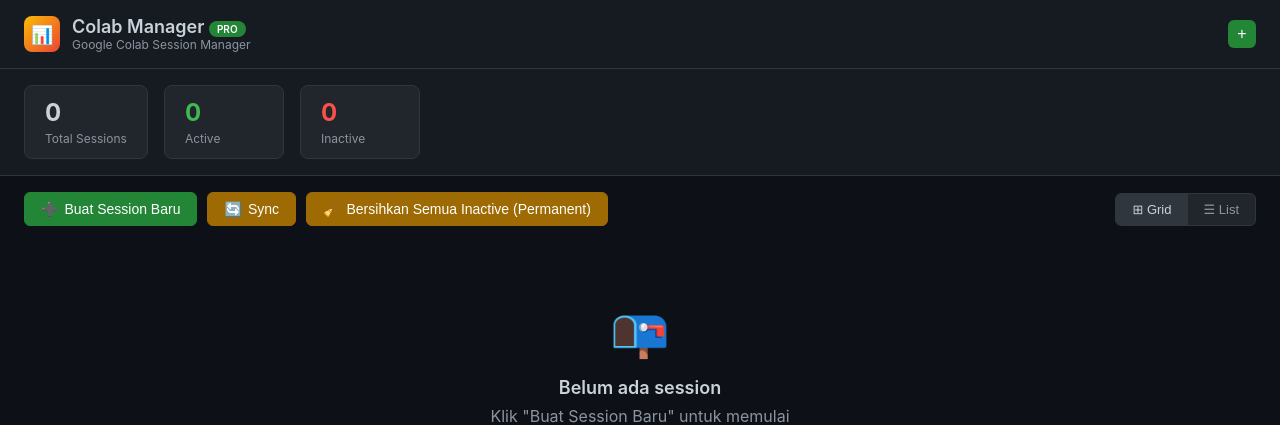
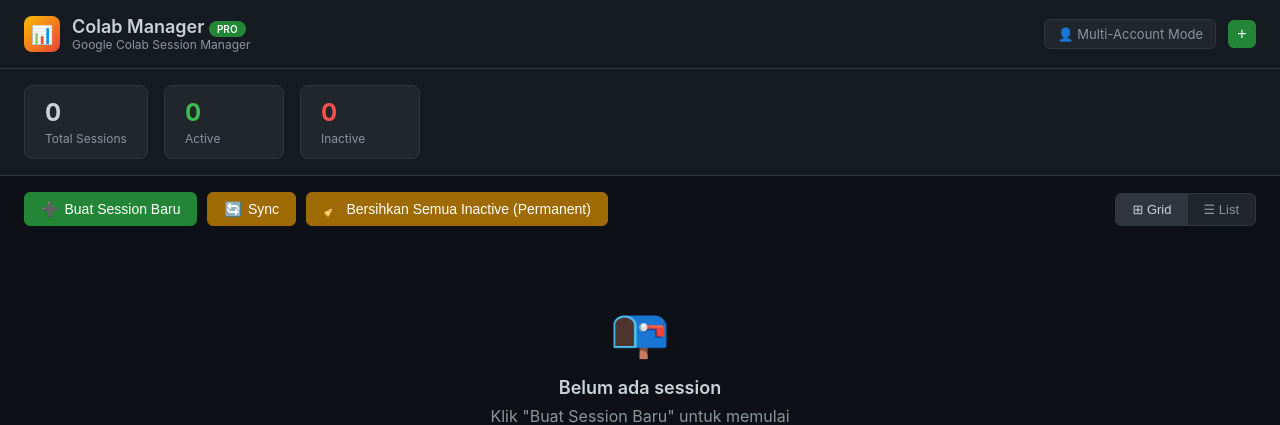
Before and after one commit to leryjo/colab-manager-pro, a Flask app: page / in a window 1280 px wide. Shown: the top 425 px of the page. Run offline with Flask 3, Linux system fonts and the light colour scheme; data that the repository does not hold is empty.

Commit message:
Update index.html

```diff
--- a/templates/index.html
+++ b/templates/index.html
@@ -41,6 +41,25 @@
             font-size: 10px;
             font-weight: 600;
         }
+        .account-selector {
+            display: flex;
+            align-items: center;
+            gap: 8px;
+            background: #21262d;
+            padding: 6px 12px;
+            border-radius: 6px;
+            border: 1px solid #30363d;
+            cursor: pointer;
+        }
+        .account-selector select {
+            background: transparent;
+            border: none;
+            color: #c9d1d9;
+            font-size: 14px;
+            cursor: pointer;
+            outline: none;
+        }
+        .account-selector select option { background: #21262d; }
         .add-account-btn {
             background: #238636;
             color: white;
@@ -377,7 +396,9 @@
             </div>
         </div>
         <div style="display:flex;align-items:center;gap:12px;">
-            <!-- Account switcher removed as requested -->
+            <div style="background:#21262d; padding:6px 12px; border-radius:6px; border:1px solid #30363d; font-size:13px; color:#8b949e;">
+                👤 Multi-Account Mode
+            </div>
             <button class="add-account-btn" onclick="showAddAccountModal()" title="Add Account">+</button>
         </div>
     </div>
@@ -444,6 +465,12 @@
                     <option value="gpu">GPU</option>
                     <option value="cpu">CPU</option>
                     <option value="tpu">TPU</option>
+                </select>
+            </div>
+            <div class="form-group">
+                <label class="form-label">Pilih Account (ID AKUN)</label>
+                <select class="form-select" id="createAccountSelect">
+                    <option value="">-- Pilih Account --</option>
                 </select>
             </div>
             <div class="modal-actions">
@@ -570,31 +597,8 @@
             accounts = data.accounts;
             currentAccount = data.active || '';
 
-            const select = document.getElementById('accountSelect');
-            select.innerHTML = '';
-
-            if (accounts.length === 0) {
-                select.innerHTML = '<option value="">No accounts</option>';
-                return;
-            }
-
-            accounts.forEach(acc => {
-                const opt = document.createElement('option');
-                opt.value = acc.name;
-                opt.textContent = acc.name + (acc.active ? ' ★' : '') + (acc.has_token ? '' : ' (no auth)');
-                if (acc.active) opt.selected = true;
-                select.appendChild(opt);
-            });
-        }
-
-        async function switchAccount(name) {
-            if (!name) return;
-            const data = await apiPost(`/api/accounts/${name}/switch`, {});
-            if (data && data.success) {
-                showToast(`Switched to account: ${name}`, 'success');
-                currentAccount = name;
-                loadSessions();
-            }
+            // Note: Account switch removed. Dashboard shows ALL ready sessions from all accounts.
+            // currentAccount kept for create session default.
         }
 
         function showAddAccountModal() {
@@ -774,7 +778,7 @@
                         <span>${formatTime(s.created_at)}</span>
                     </div>
                 </div>
-                <!-- Session URL hidden as requested -->
+                ${s.url ? `<div class="session-url" onclick="window.open('${s.url}', '_blank')">${s.url}</div>` : ''}
 
                 <!-- INLINE CONSOLE -->
                 <div class="inline-console ${isConsoleOpen ? 'active' : ''}" id="console-${s.name}">
@@ -783,7 +787,6 @@
                             <div class="inline-console-dot ${isConsoleOpen ? 'connected' : ''}" id="console-dot-${s.name}"></div>
                             <span id="console-status-${s.name}">${isConsoleOpen ? 'Connected' : 'Disconnected'}</span>
                         </div>
-                        <span style="font-size:10px; color:#8b949e; margin-right:8px;">colab-multi run ${s.account} console</span>
                         <button class="btn" style="padding:2px 8px;font-size:10px;" onclick="closeConsole('${s.name}')">✕ Tutup</button>
                     </div>
                     <div class="inline-console-output" id="console-output-${s.name}">${consoleBuffer}</div>
@@ -800,7 +803,7 @@
                     <button class="btn ${isConsoleOpen ? 'btn-active' : ''}" id="btn-console-${s.name}" onclick="toggleConsole('${s.name}', '${s.account || currentAccount || ''}')">
                         💻 ${isConsoleOpen ? 'Console On' : 'Console'}
                     </button>
-                    <button class="btn btn-danger" onclick="stopSession('${s.name}')">⏹ Stop</button>
+                    <button class="btn btn-danger" onclick="stopSession('${s.name}', '${s.account || ''}')">⏹ Stop</button>
                 </div>
             </div>
             `;
@@ -825,11 +828,23 @@
         // CREATE SESSION
         // ============================================
         function showCreateSessionModal() {
-            if (!currentAccount) {
-                showToast('Pilih account terlebih dahulu!', 'warning');
+            if (!accounts || accounts.length === 0) {
+                showToast('Tambahkan account terlebih dahulu!', 'warning');
                 return;
             }
             document.getElementById('sessionName').value = '';
+
+            // Populate account select in create modal
+            const accSelect = document.getElementById('createAccountSelect');
+            accSelect.innerHTML = '<option value="">-- Pilih Account --</option>';
+            accounts.forEach(acc => {
+                const opt = document.createElement('option');
+                opt.value = acc.name;
+                opt.textContent = acc.name + (acc.email ? ` (${acc.email})` : '');
+                if (acc.active) opt.selected = true;
+                accSelect.appendChild(opt);
+            });
+
             showModal('createModal');
         }
 
@@ -847,11 +862,19 @@
             btn.innerHTML = '<div class="loading-spinner"></div> Creating...';
             btn.disabled = true;
 
+            const chosenAccount = document.getElementById('createAccountSelect').value;
+            if (!chosenAccount) {
+                showToast('Pilih account untuk session ini!', 'error');
+                btn.innerHTML = 'Buat';
+                btn.disabled = false;
+                return;
+            }
+
             const data = await apiPost('/api/sessions', {
                 name,
                 gpu,
                 variant,
-                account: currentAccount,
+                account: chosenAccount,
                 auto_console: true
             });
 
@@ -861,19 +884,11 @@
             if (data && data.success) {
                 showToast(`Session ${name} berhasil dibuat!`, 'success');
                 hideModal('createModal');
+                loadSessions();
 
-                // Refresh sessions multiple times to catch new session quickly
-                loadSessions();
-                setTimeout(() => loadSessions(), 2000);
-                setTimeout(() => loadSessions(), 5000);
-                setTimeout(() => loadSessions(), 8000);
-
-                // Try to open console after creation
                 setTimeout(() => {
-                    if (currentAccount) {
-                        toggleConsole(name, currentAccount);
-                    }
-                }, 4000);
+                    toggleConsole(name, chosenAccount);
+                }, 3000);
             } else {
                 showToast(data?.error || 'Gagal membuat session', 'error');
             }
@@ -882,12 +897,13 @@
         // ============================================
         // STOP SESSION
         // ============================================
-        async function stopSession(name) {
+        async function stopSession(name, account = '') {
             if (!confirm(`Yakin mau stop session "${name}"?`)) return;
 
             closeConsole(name);
 
-            const data = await apiDelete(`/api/sessions/${name}?account=${currentAccount}`);
+            const accParam = account || currentAccount || '';
+            const data = await apiDelete(`/api/sessions/${name}?account=${accParam}`);
             if (data && data.success) {
                 showToast(`Session ${name} dihentikan`, 'success');
                 loadSessions();
```
